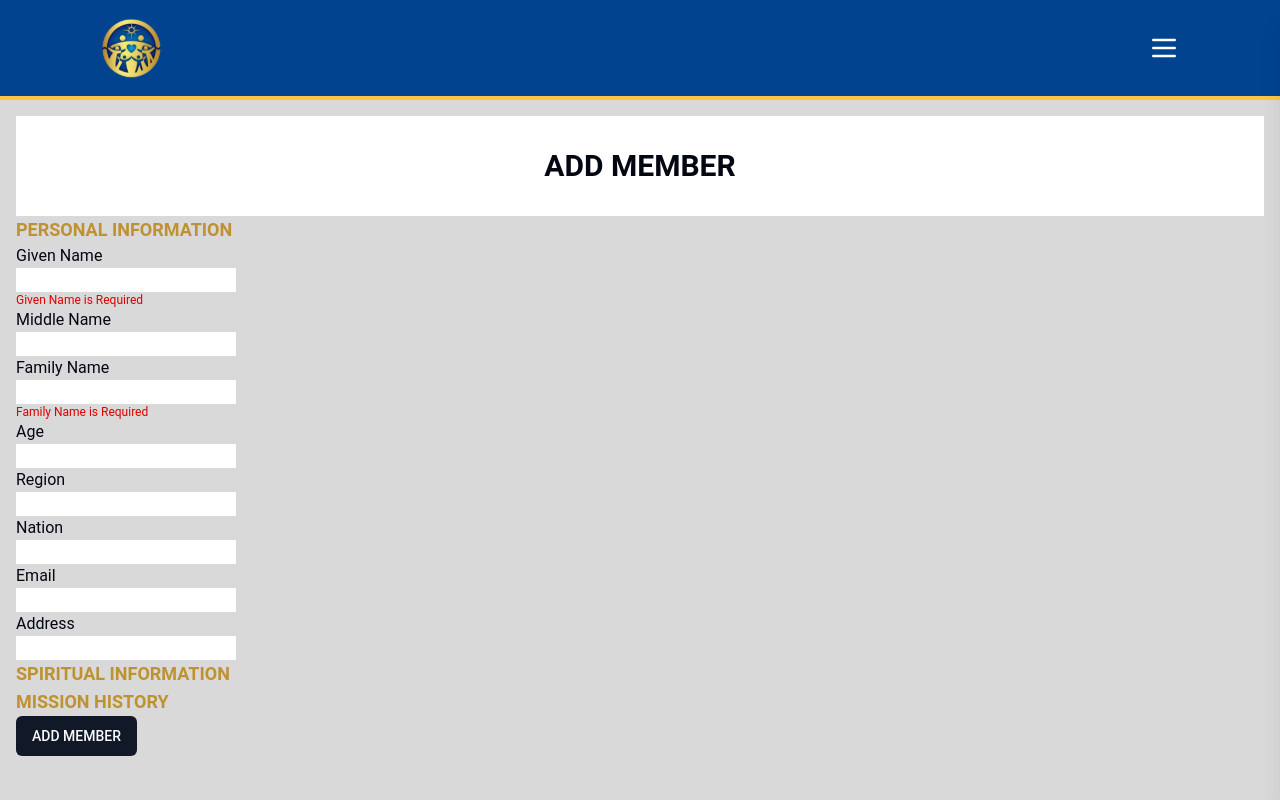
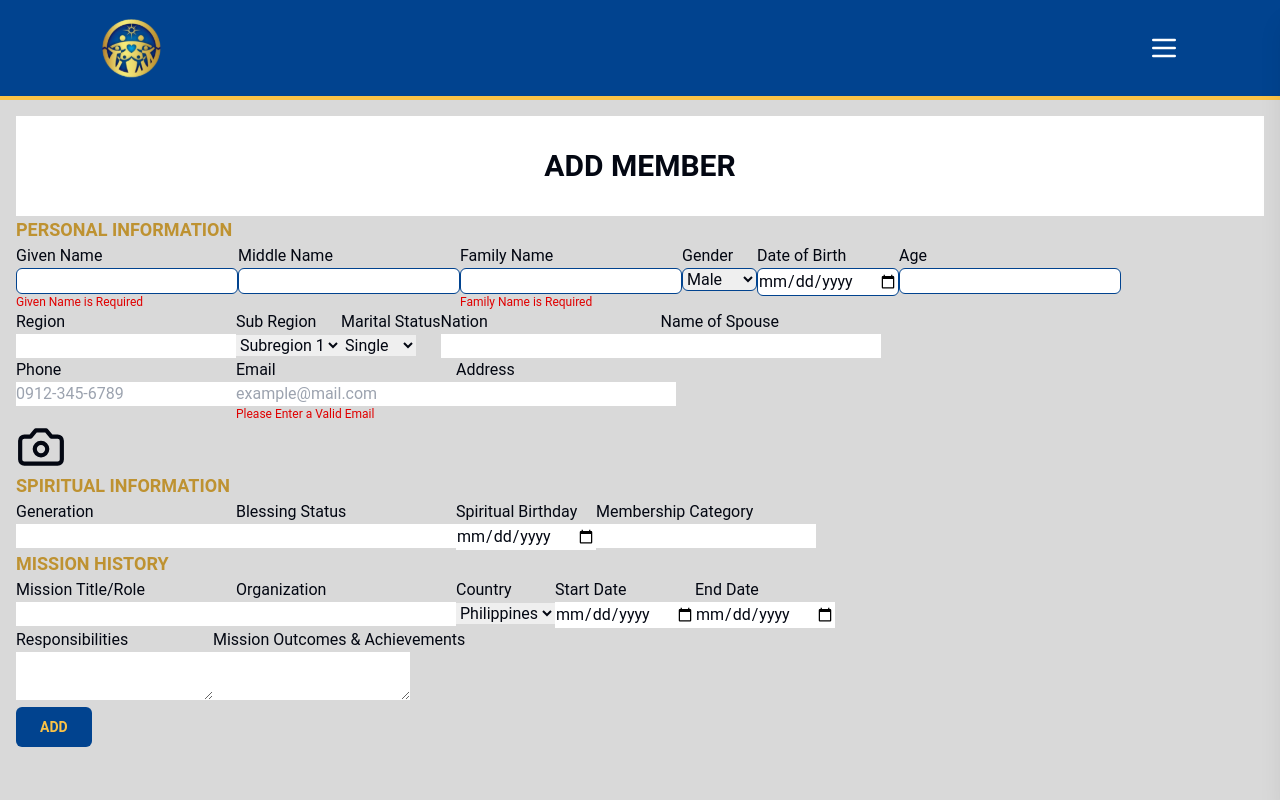
Before and after one commit to CoderTofu/FFWPU_System, a Next.js app: page /member/add-member in a window 1280 px wide. Shown: the top 800 px of the page. Built offline with nearby package versions, Linux system fonts and the light colour scheme.

Commit message:
All forms but no functionality

```diff
--- a/src/app/(private)/member/add-member/page.tsx
+++ b/src/app/(private)/member/add-member/page.tsx
@@ -1,6 +1,7 @@
 "use client"
 import { useState } from "react";
 import { Button } from "@/components/ui/button";
+import { Camera } from "lucide-react";
 
 export default function AddMember() {
   const [input, setInput] = useState("");
@@ -14,14 +15,16 @@ export default function AddMember() {
     </div>
 
     {/*Personal Information Section*/}
-    <section>
+    <section className="flex flex-col">
+
       <p className="text-lg text-[#BE9231] font-[700]">PERSONAL INFORMATION</p>
-
+      <div className="flex flex-col">
+      <div className="flex flex-row">
         {/*Given Name*/}
         <div>
           <p>Given Name</p>
           <div>
-          <input type="text" value={input}onChange={(e)=>setInput(e.target.value)}/>
+            <input type="text" value={input}onChange={(e)=>setInput(e.target.value)} className="border-[#01438F] border rounded-md"/>
           </div>
           <p className="text-[#E00000] text-xs">Given Name is Required</p>
         </div>
@@ -30,7 +33,7 @@ export default function AddMember() {
         <div>
           <p>Middle Name</p>
           <div>
-          <input type="text" value={input}onChange={(e)=>setInput(e.target.value)}/>
+            <input type="text" value={input}onChange={(e)=>setInput(e.target.value)} className="border-[#01438F] border rounded-md"/>
           </div>
         </div>
 
@@ -38,24 +41,43 @@ export default function AddMember() {
         <div>
           <p>Family Name</p>
           <div>
-          <input type="text" value={input}onChange={(e)=>setInput(e.target.value)}/>
+            <input type="text" value={input}onChange={(e)=>setInput(e.target.value)} className="border-[#01438F] border rounded-md"/>
           </div>
           <p className="text-[#E00000] text-xs">Family Name is Required</p>
         </div>
 
         {/*Gender*/}
+        <div>
+          <p>Gender</p>
+          <div>
+            <select className="border-[#01438F] border rounded-md">
+              <option>Male</option>
+              <option>Female</option>
+            </select>
+          </div>
+        </div>
 
 
         {/*Date of Birth*/}
+        <div>
+          <p>Date of Birth</p>
+          <div>
+            <input type="date" value={input}onChange={(e)=>setInput(e.target.value)} className="border-[#01438F] border rounded-md"/>
+          </div>
+        </div>
 
         {/*Age */}
         <div>
           <p>Age</p>
           <div>
-          <input type="text" value={input}onChange={(e)=>setInput(e.target.value)}/>
+            <input type="text" value={input}onChange={(e)=>setInput(e.target.value)} className="border-[#01438F] border rounded-md"/>
           </div>
         </div>
 
+      </div>
+
+
+      <div className="flex flex-row">
         {/*Region*/}
         <div>
           <p>Region</p>
@@ -65,8 +87,26 @@ export default function AddMember() {
         </div>
 
         {/*SubRegion*/}
+        <div>
+          <p>Sub Region</p>
+          <div>
+            <select>
+              <option>Subregion 1</option>
+              <option>Subregion 2</option>
+            </select>
+          </div>
+        </div>
 
         {/*Marital Status*/}
+        <div>
+          <p>Marital Status</p>
+          <div>
+            <select>
+              <option>Single</option>
+              <option>Married</option>
+            </select>
+          </div>
+        </div>
 
         {/*Nation*/}
         <div>
@@ -76,14 +116,34 @@ export default function AddMember() {
           </div>
         </div>
 
+        {/*Name of Spouse*/}
+        <div>
+          <p>Name of Spouse</p>
+          <div>
+            <input type="text" value={input}onChange={(e)=>setInput(e.target.value)}/>
+          </div>
+        </div>
+
+      </div>
+
+      <div className="flex flex-row">
         {/*Phone*/}
+        <div>
+          <p>Phone</p>
+          <div>
+            <input type="text" value={input}onChange={(e)=>setInput(e.target.value)}
+            placeholder="0912-345-6789"/>
+          </div>
+        </div>
 
         {/*Email*/}
         <div>
           <p>Email</p>
           <div>
-          <input type="text" value={input}onChange={(e)=>setInput(e.target.value)}/>
+            <input type="text" value={input}onChange={(e)=>setInput(e.target.value)}
+            placeholder="example@mail.com"/>
           </div>
+          <p className="text-[#E00000] text-xs">Please Enter a Valid Email</p>
         </div>
 
         {/*Address*/}
@@ -93,26 +153,133 @@ export default function AddMember() {
             <input type="text" value={input}onChange={(e)=>setInput(e.target.value)}/>
           </div>
         </div>
+      </div>
+
+
+      </div>
+      <div className="flex flex-col">
+            <label htmlFor="icon_upload" style={{ cursor: "pointer" }}>
+              <Camera className="w-[50px] h-[50px]" />
+            </label>
+            <input
+              id="icon_upload"
+              type="file"
+              accept=".svg,.png,.jpg,.jpeg"
+              style={{ display: "none" }}
+            />
+      </div>
 
     </section>
 
     {/*Spiritual Information Section */}
-    <section>
+    <section className="flex flex-col">
       <p className="text-lg text-[#BE9231] font-[700]">SPIRITUAL INFORMATION</p>
+      <div className="flex flex-row">
+        {/*Generation*/}
+        <div>
+          <p>Generation</p>
+          <div>
+            <input type="text" value={input}onChange={(e)=>setInput(e.target.value)}/>
+          </div>
+        </div>
 
+        {/*Blessing Status*/}
+        <div>
+          <p>Blessing Status</p>
+          <div>
+            <input type="text" value={input}onChange={(e)=>setInput(e.target.value)}/>
+          </div>
+        </div>
 
+        {/*Spiritual Birthday*/}
+        <div>
+          <p>Spiritual Birthday</p>
+          <div>
+            <input type="date" value={input}onChange={(e)=>setInput(e.target.value)}/>
+          </div>
+        </div>
+
+        {/*Membership Category*/}
+        <div>
+          <p>Membership Category</p>
+          <div>
+            <input type="text" value={input}onChange={(e)=>setInput(e.target.value)}/>
+          </div>
+        </div>
+        </div>
     </section>
 
     {/*Mission History Section */}
-    <section>
+    <section className="flex flex-col">
       <p className="text-lg text-[#BE9231] font-[700]">MISSION HISTORY</p>
+      <div className="flex flex-row">
+        {/*Mission Title/Role*/}
+        <div>
+          <p>Mission Title/Role</p>
+          <div>
+            <input type="text" value={input}onChange={(e)=>setInput(e.target.value)}/>
+          </div>
+        </div>
 
+        {/*Organization*/}
+        <div>
+          <p>Organization</p>
+          <div>
+            <input type="text" value={input}onChange={(e)=>setInput(e.target.value)}/>
+          </div>
+        </div>
+
+        {/*Country*/}
+        <div>
+        <p>Country</p>
+        <div>
+          <select>
+            <option>Philippines</option>
+            <option>U.S.A.</option>
+          </select>
+        </div>
+      </div>
+
+        {/*Start Date*/}
+        <div>
+          <p>Start Date</p>
+          <div>
+            <input type="date" value={input}onChange={(e)=>setInput(e.target.value)}/>
+          </div>
+        </div>
+
+        {/*End Date*/}
+        <div>
+          <p>End Date</p>
+          <div>
+            <input type="date" value={input}onChange={(e)=>setInput(e.target.value)}/>
+          </div>
+        </div>
+        </div>
+
+        <div className="flex flex-row">
+        {/*Responsibilities*/}
+        <div>
+          <p>Responsibilities</p>
+          <div>
+            <textarea value={input}onChange={(e)=>setInput(e.target.value)}/>
+          </div>
+        </div>
+
+        {/*Mission Outcomes & Achievements*/}
+        <div>
+          <p>Mission Outcomes & Achievements</p>
+          <div>
+            <textarea value={input}onChange={(e)=>setInput(e.target.value)}/>
+          </div>
+        </div>
+        </div>
 
     </section>
 
 
 
-    <Button>ADD MEMBER</Button>
+    <Button className="bg-[#01438f] text-[#FCC346] font-[700] pl-6 pr-6">ADD</Button>
 
 
   </div>);
```
Lines whose indentation alone changed are shown as unchanged.
